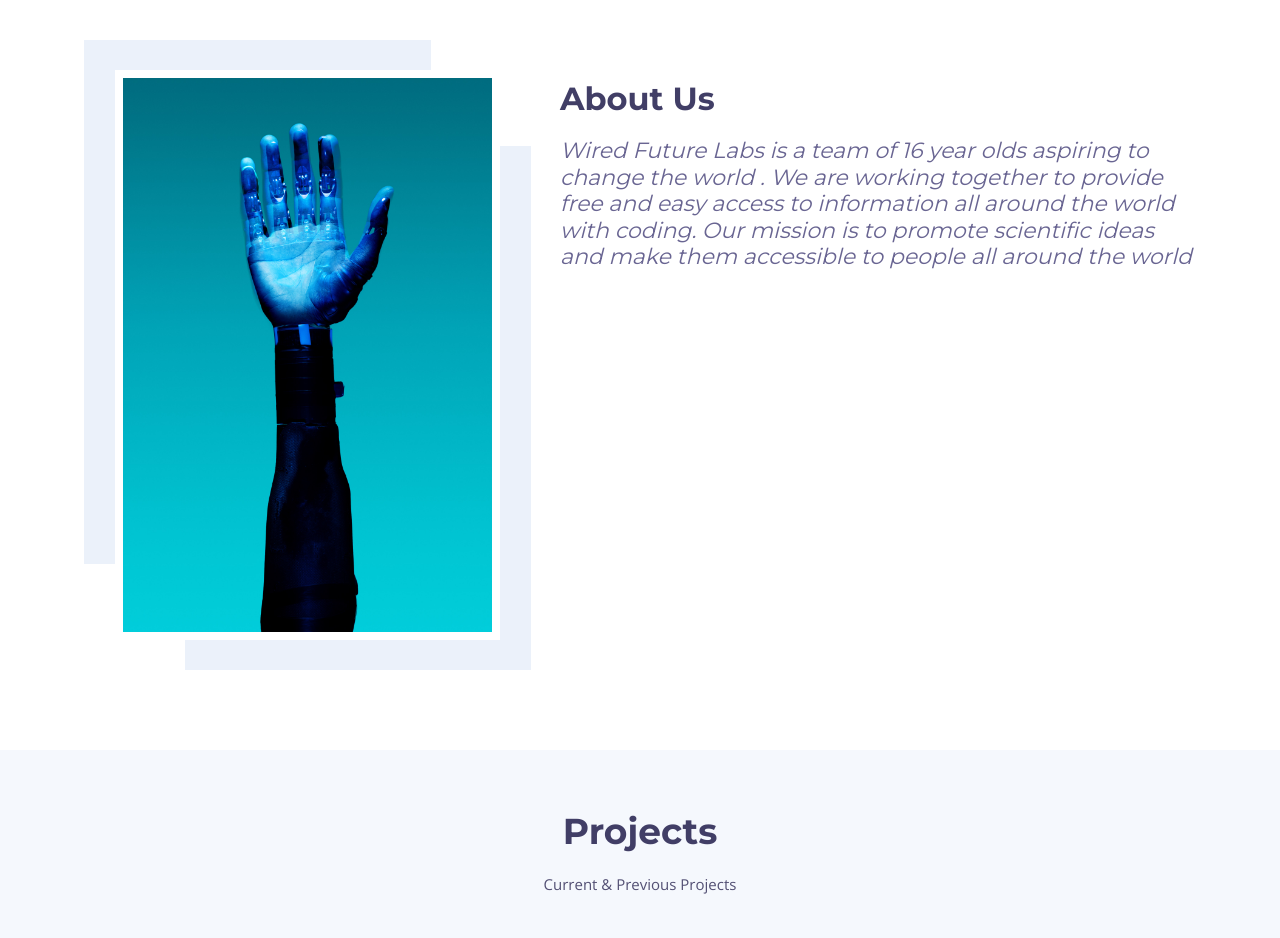
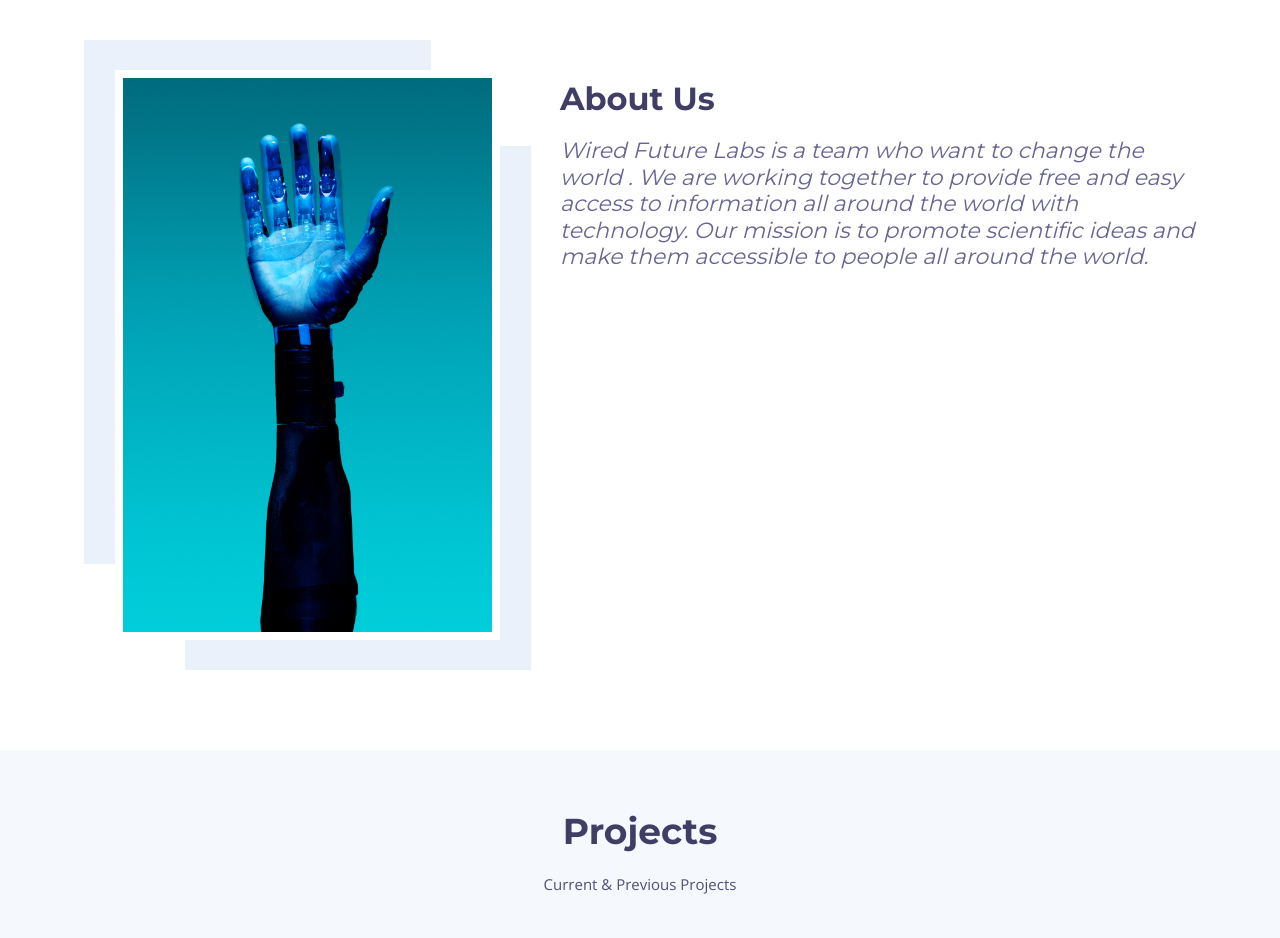
Before and after one commit to wiredfuturelabs/wiredfuturelabs.github.io, a plain HTML site: page index.html in a window 1280 px wide. Shown: the part 840-1778 px from the top of the page. Drawn offline with nearby package versions, Linux system fonts and the light colour scheme; files whose address does not match are found by name; a web font is replaced by a local one.

Commit message:
Update index.html

```diff
--- a/index.html
+++ b/index.html
@@ -123,9 +123,9 @@
           <div class="col-lg-7 col-md-6">
             <div class="about-content">
               <h2>About Us</h2>
-              <h3>Wired Future Labs is a team of 16 year olds aspiring to change the world .
-We are working together to provide free and easy access to information all around the world with coding.
-Our mission is to promote scientific ideas and make them accessible to people all around the world</p>
+              <h3>Wired Future Labs is a team who want to change the world .
+We are working together to provide free and easy access to information all around the world with technology.
+Our mission is to promote scientific ideas and make them accessible to people all around the world.</p>
 
             </div>
           </div>
```
